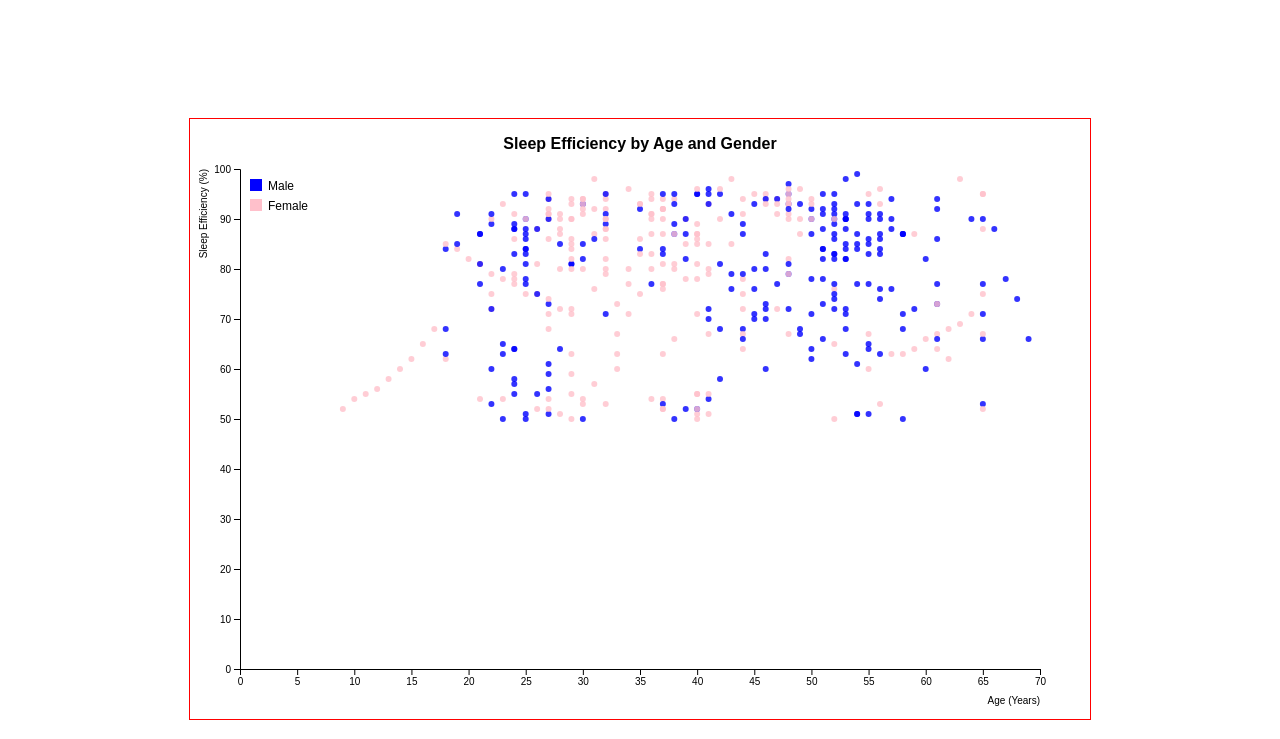
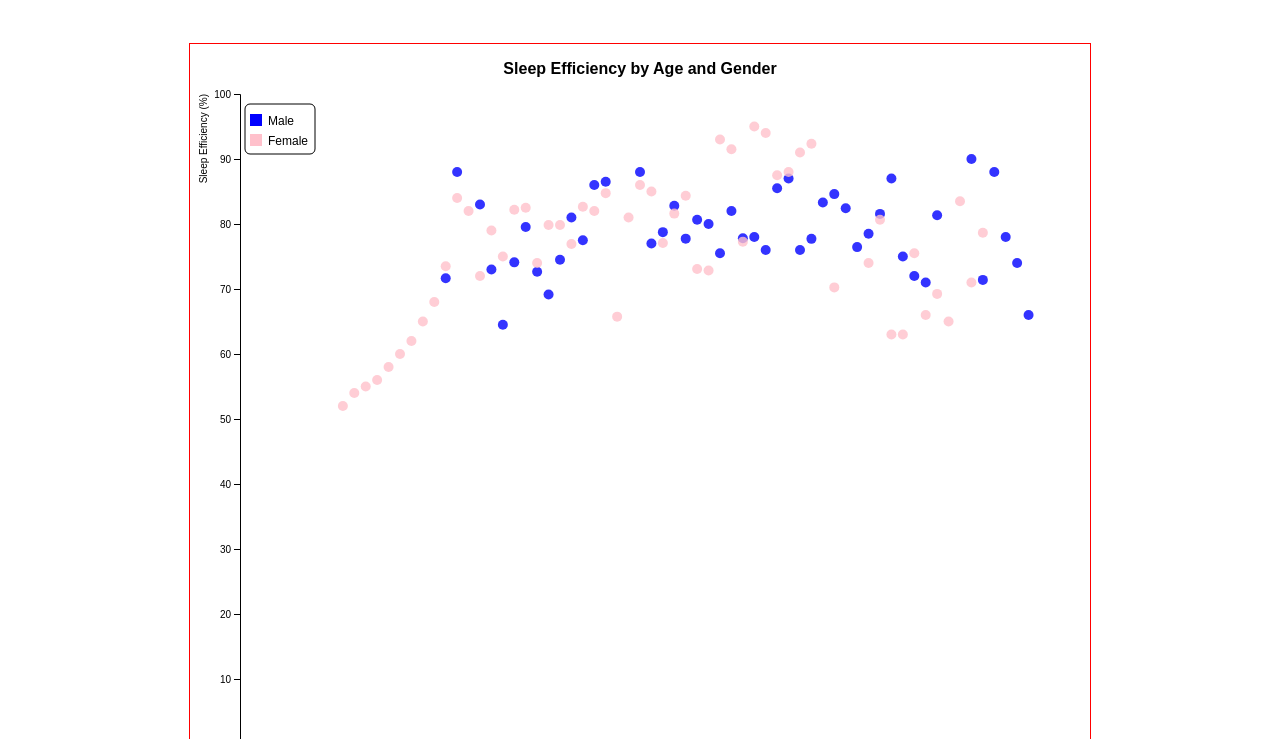
Before and after one commit to caochanhkhai1510/d3js-demo, a website: page index.html in a window 1280 px wide. Shown: the part 61-800 px from the top of the page. Drawn offline with nearby package versions, Linux system fonts and the light colour scheme.

Commit message:
feat: Update README.md and enhance UI for grouped bar chart visualization

```diff
--- a/index.html
+++ b/index.html
@@ -11,7 +11,7 @@
     <div id="scatter-plot" class="chart"></div>
     <h1>Bar Chart</h1>
     <div id="bar-chart" class="chart"></div>
-
+    <h1> Box Plot Chart</h1>
     <script src="scripts/d3chart.js"></script>
 
 </body>
--- a/scripts/d3chart.js
+++ b/scripts/d3chart.js
@@ -1,16 +1,9 @@
-function binAges(data) {
-    const binSize = 10; // You can adjust the bin size
-    data.forEach(d => {
-        d.ageBin = Math.floor(d.age / binSize) * binSize;
-    });
-    return data;
-}
-
 function aggregateData(data) {
-    const ageBins = d3.group(data, d => d.ageBin);
-    return Array.from(ageBins, ([ageBin, values]) => ({
-        ageBin,
-        sleepEfficiency: d3.mean(values, d => d.sleepEfficiency)
+    const alcoholGroups = d3.group(data, d => d.alcoholConsumption);
+    return Array.from(alcoholGroups, ([alcoholConsumption, values]) => ({
+        alcoholConsumption,
+        sleepEfficiency: d3.mean(values, d => d.sleepEfficiency),
+        deepSleepPercentage: d3.mean(values, d => d.deepSleep)
     }));
 }
 
@@ -30,14 +23,29 @@ d3.csv('data/Sleep_Efficiency.csv').then(data => {
         exerciseFrequency: +d['Exercise frequency'] || 0
     }));
     createScatterPlot(parsedData);
-    const binnedData = binAges(parsedData);
-    const aggregatedData = aggregateData(binnedData);
+    const aggregatedData = aggregateData(parsedData);
     createBarChart(aggregatedData);
 });
 
 function createScatterPlot(data) {
+    // Group the data by age and gender
+    const groupedData = d3.rollup(data, v => {
+        return {
+            sleepEfficiency: d3.mean(v, d => d.sleepEfficiency)
+        };
+    }, d => d.age, d => d.gender);
+
+    // Convert the grouped data to an array of objects
+    const scatterData = Array.from(groupedData, ([age, genderData]) => {
+        return Array.from(genderData, ([gender, { sleepEfficiency }]) => ({
+            age: +age,
+            gender,
+            sleepEfficiency
+        }));
+    }).flat();
+
     const width = 900
-    const height = 600
+    const height = 750
     const margin = { top: 50, right: 50, bottom: 50, left: 50 };
     const innerWidth = width - margin.left - margin.right;
     const innerHeight = height - margin.top - margin.bottom;
@@ -104,12 +112,12 @@ function createScatterPlot(data) {
         .style('border-radius', '5px');
 
     svg.selectAll('circle')
-    .data(data)
+    .data(scatterData)
     .enter()
     .append('circle')
     .attr('cx', d => xScale(d.age))
     .attr('cy', d => yScale(d.sleepEfficiency))
-    .attr('r', 3)  // Consider reducing radius if points are too large
+    .attr('r', 5)  // Consider reducing radius if points are too large
     .attr('fill', d => colorScale(d.gender))
     .style('opacity', 0.8)  // Set opacity to allow for overlap visibility
     .on('mouseover', (event, d) => {
@@ -123,6 +131,17 @@ function createScatterPlot(data) {
     // Adding the legend
     const legend = svg.append('g')
         .attr('transform', `translate(10, 10)`);
+    // Create a background rectangle for the legend
+    legend.append('rect')
+        .attr('x', -5)
+        .attr('y', 0)
+        .attr('width', 70) // Adjust the width as needed
+        .attr('height', 50) // Adjust the height as needed
+        .attr('fill', 'white')
+        .attr('stroke', 'black')
+        .attr('stroke-width', 1)
+        .attr('rx', 5) // Add rounded corners
+        .attr('ry', 5);
 
     const legendItems = ['Male', 'Female'];
 
@@ -130,7 +149,7 @@ function createScatterPlot(data) {
         .data(legendItems)
         .enter()
         .append('g')
-        .attr('transform', (d, i) => `translate(0, ${i * 20})`)
+        .attr('transform', (d, i) => `translate(0, ${i * 20 + 10 })`)
         .each(function(d) {
             d3.select(this).append('rect')
                 .attr('width', 12)
@@ -145,11 +164,10 @@ function createScatterPlot(data) {
                 .attr('text-anchor', 'start');
         });
 }
-
 function createBarChart(data) {
     const width = 900;
-    const height = 600;
-    const margin = { top: 50, right: 50, bottom: 100, left: 80 }; // Increased bottom margin for labels
+    const height = 750;
+    const margin = { top: 50, right: 50, bottom: 100, left: 80 };
     const innerWidth = width - margin.left - margin.right;
     const innerHeight = height - margin.top - margin.bottom;
 
@@ -161,53 +179,151 @@ function createBarChart(data) {
         .append('g')
         .attr('transform', `translate(${margin.left},${margin.top})`);
 
+    // Convert alcohol consumption values to numbers
+    const alcoholConsumptionValues = data.map(d => +d.alcoholConsumption);
+
     const xScale = d3.scaleBand()
-        .domain(data.map(d => d.ageBin).sort((a, b) => a - b)) // Sort age bins in ascending order
+        .domain(alcoholConsumptionValues.sort((a, b) => a - b)) // Sort the values numerically
         .range([0, innerWidth])
         .padding(0.1);
 
     const yScale = d3.scaleLinear()
-        .domain([0, d3.max(data, d => d.sleepEfficiency)])
+        .domain([0, 100])
         .range([innerHeight, 0]);
 
-    const xAxis = d3.axisBottom(xScale).tickFormat(d => `${d} - ${d+9}`);
+    const xAxis = d3.axisBottom(xScale);
     const yAxis = d3.axisLeft(yScale);
+
+    svg.append('text')
+    .attr('x', innerWidth / 2)
+    .attr('y', -20)
+    .attr('text-anchor', 'middle')
+    .style('font-size', '16px')
+    .style('font-weight', 'bold')
+    .text('Effect of alcohol consumption on sleep quality');
+
+    // Add X axis label
+    svg.append('text')
+        .attr('class', 'axis-label')
+        .attr('x', innerWidth / 2)
+        .attr('y', innerHeight + margin.bottom - 10)
+        .attr('text-anchor', 'middle')
+        .text('Alcohol Consumption (drinks)');
+
+    // Add Y axis label
+    svg.append('text')
+        .attr('class', 'axis-label')
+        .attr('transform', 'rotate(-90)')
+        .attr('x', -(innerHeight / 2))
+        .attr('y', -margin.left + 20)
+        .attr('text-anchor', 'middle')
+        .text('Average Value (%)');
 
     svg.append('g')
         .attr('transform', `translate(0,${innerHeight})`)
         .call(xAxis)
         .selectAll('text')
         .attr('transform', 'rotate(-45)')
-        .style('text-anchor', 'end');
-
+        .style('text-anchor', 'end')
+        .attr('dx', '-.8em')
+        .attr('dy', '.15em')
+        .attr('transform', function(d) {
+            return 'rotate(-65)'
+        });
 
     svg.append('g')
         .call(yAxis);
+    // Add tooltip
+    const tooltip = d3.select('body').append('div')
+        .attr('class', 'tooltip')
+        .style('display', 'none')
+        .style('position', 'absolute')
+        .style('padding', '10px')
+        .style('background', 'white')
+        .style('border', '1px solid black')
+        .style('border-radius', '5px');
 
-    svg.selectAll('.bar')
+    // Add bars for sleep efficiency and deep sleep percentage
+    svg.selectAll('.bar-sleep-efficiency')
         .data(data)
         .enter()
         .append('rect')
-        .attr('class', 'bar')
-        .attr('x', d => xScale(d.ageBin))
+        .attr('class', 'bar-sleep-efficiency')
+        .attr('x', d => xScale(d.alcoholConsumption))
         .attr('y', d => yScale(d.sleepEfficiency))
-        .attr('width', xScale.bandwidth())
+        .attr('width', xScale.bandwidth() / 2)
         .attr('height', d => innerHeight - yScale(d.sleepEfficiency))
-        .attr('fill', 'steelblue');
+        .attr('fill', 'steelblue')
+        .on('mouseover', function(event, d) {
+            tooltip.style('display', 'inline')
+                .html(`Alcohol Consumption: ${d.alcoholConsumption} drinks<br>Sleep Efficiency: ${d.sleepEfficiency.toFixed(2)}%`)
+                .style('left', `${event.pageX + 10}px`)
+                .style('top', `${event.pageY - 28}px`);
+        })
+        .on('mouseout', function() {
+            tooltip.style('display', 'none');
+        });
 
-    // Adding a legend
+    svg.selectAll('.bar-deep-sleep')
+        .data(data)
+        .enter()
+        .append('rect')
+        .attr('class', 'bar-deep-sleep')
+        .attr('x', d => xScale(d.alcoholConsumption) + xScale.bandwidth() / 2)
+        .attr('y', d => yScale(d.deepSleepPercentage))
+        .attr('width', xScale.bandwidth() / 2)
+        .attr('height', d => innerHeight - yScale(d.deepSleepPercentage))
+        .attr('fill', 'darkgreen')
+        .on('mouseover', function(event, d) {
+            tooltip.style('display', 'inline')
+                .html(`Alcohol Consumption: ${d.alcoholConsumption} drinks<br>Deep Sleep Percentage: ${d.deepSleepPercentage.toFixed(2)}%`)
+                .style('left', `${event.pageX + 10}px`)
+                .style('top', `${event.pageY - 28}px`);
+        })
+        .on('mouseout', function() {
+            tooltip.style('display', 'none');
+        });
+    // Adding the legend
     const legend = svg.append('g')
-        .attr('transform', `translate(10, 0)`); // Position the legend in the upper right corner
+        .attr('class', 'legend')
+        .attr('transform', `translate(${innerWidth - 180}, -40)`); // Adjust the position as needed
+    // Create a background rectangle for the legend
+    legend.append('rect')
+        .attr('x', 0)
+        .attr('y', 30)
+        .attr('width', 210) // Adjust the width as needed
+        .attr('height', 65) // Adjust the height as needed
+        .attr('fill', 'white')
+        .attr('stroke', 'black')
+        .attr('stroke-width', 1)
+        .attr('rx', 5) // Add rounded corners
+        .attr('ry', 5);
 
+    // Add legend items
     legend.append('rect')
+        .attr('x', 10)
+        .attr('y', 40)
         .attr('width', 18)
         .attr('height', 18)
         .style('fill', 'steelblue');
 
     legend.append('text')
-        .attr('x', 24)
-        .attr('y', 9)
-        .attr('dy', '0.35em')
+        .attr('x', 35)
+        .attr('y', 55)
         .text('Sleep Efficiency')
         .style('text-anchor', 'start');
+
+    // Add legend item for Deep Sleep Percentage
+    legend.append('rect')
+        .attr('x', 10)
+        .attr('y', 70) // Move this legend item down
+        .attr('width', 18)
+        .attr('height', 18)
+        .style('fill', 'darkgreen');
+
+    legend.append('text')
+        .attr('x', 35)
+        .attr('y', 85) // Move this text down
+        .text('Deep Sleep Percentage')
+        .style('text-anchor', 'start');
 }
```
Also changed, not shown: README.md.
